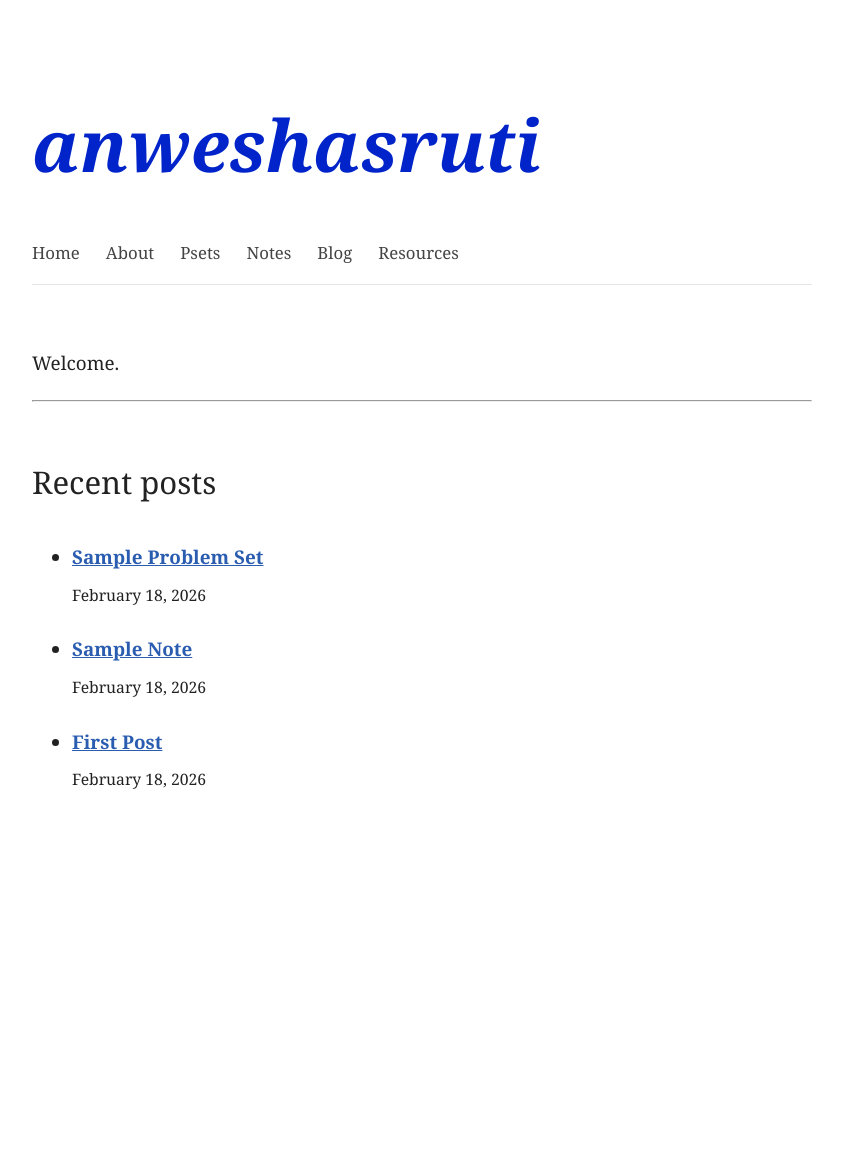
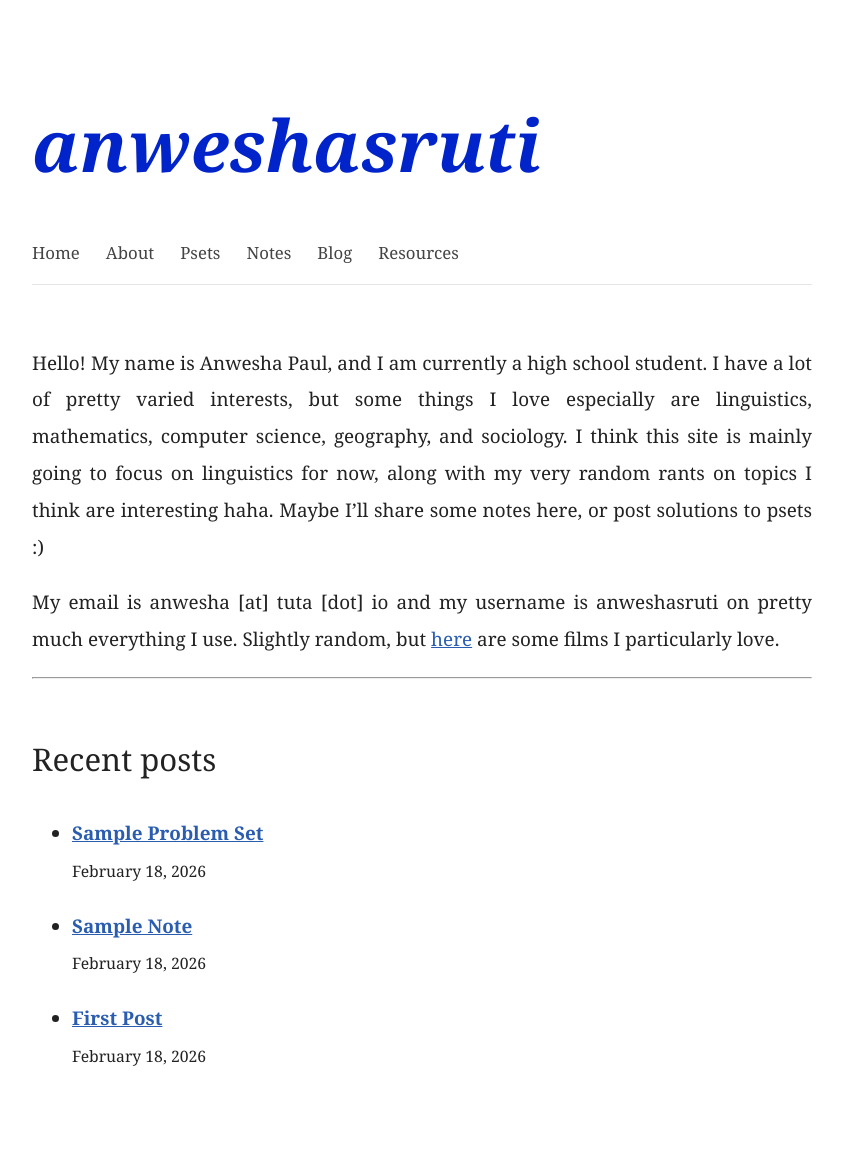
Before and after one commit to anweshasruti/anweshasruti.github.io, a Jekyll site: the page built from index.md, in a window 1280 px wide. Shown: the whole page, without its empty margins (218-1061 px from the left). Built offline with Jekyll 4.4.1, drawn with Linux system fonts in a browser that asks for light colours; some web fonts are replaced; before the commit the page ends 900 px from its top, so only the background shows below that.

Commit message:
Update index.md

```diff
--- a/index.md
+++ b/index.md
@@ -2,7 +2,9 @@
 title: Home
 ---
 
-Welcome.
+Hello! My name is Anwesha Paul, and I am currently a high school student. I have a lot of pretty varied interests, but some things I love especially are linguistics, mathematics, computer science, geography, and sociology. I think this site is mainly going to focus on linguistics for now, along with my very random rants on topics I think are interesting haha. Maybe I'll share some notes here, or post solutions to psets :)
+
+My email is anwesha [at] tuta [dot] io and my username is anweshasruti on pretty much everything I use. Slightly random, but [here](https://letterboxd.com/anweshasruti/list/filmlist:80704112/) are some films I particularly love.
 
 ---
 
```
